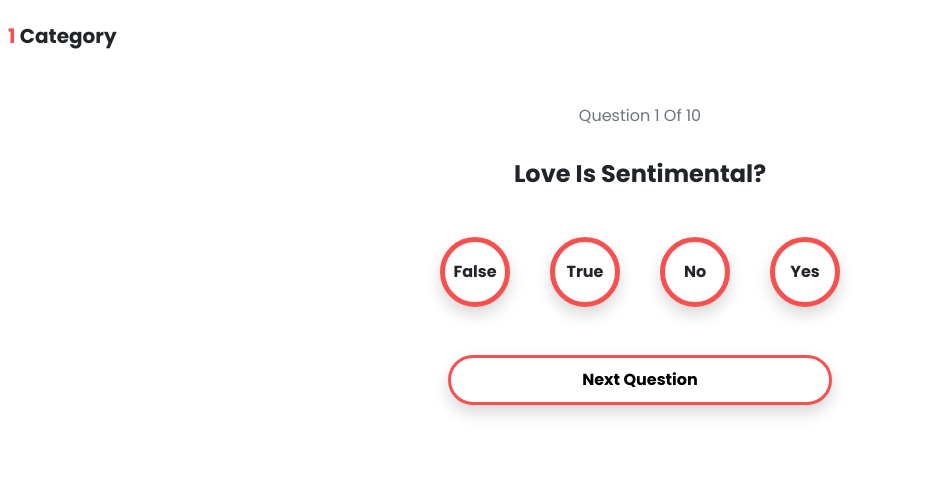
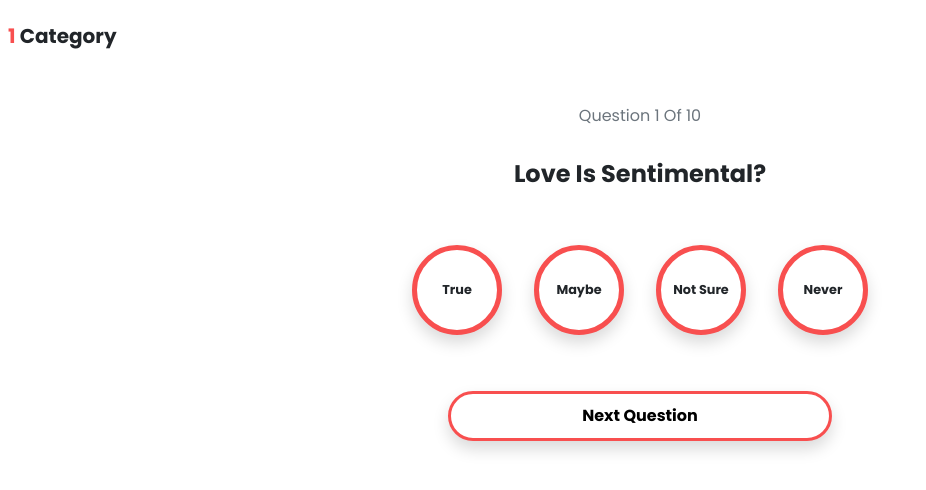
Before and after one commit to Adedoyin-Emmanuel/kingsword-demo-game, a React (Create React App) app: page /app/category/1 in a window 1280 px wide. Shown: the top 490 px of the page, without its empty margins (0-926 px from the left). Built offline with nearby package versions, Linux system fonts and the light colour scheme.

Commit message:
Updated the answers styles, and quizData JSON file

```diff
--- a/public/questions/quizData.json
+++ b/public/questions/quizData.json
@@ -21,7 +21,7 @@
         "options":[
            "Agape",
            "Romantic",
-           "",
+           "dgdgd",
            "Family"
         ],
         "correctAnswer": 0
@@ -49,7 +49,7 @@
         "options":[
            "Agape",
            "Romantic",
-           "",
+           "dgdgd",
            "Family"
         ],
         "correctAnswer": 0
@@ -63,7 +63,7 @@
         "options":[
            "Agape",
            "Romantic",
-           "",
+           "gdggdd",
            "Family"
         ],
         "correctAnswer": 0
--- a/src/components/answer.tsx
+++ b/src/components/answer.tsx
@@ -9,9 +9,9 @@ const Answer = ({text, onClick}: answerProps):JSX.Element =>{
     return (
         <React.Fragment>
 
-            <section className="col-6 col-md-3 d-flex align-items-center justify-content-center" >
+            <section className="col-6 col-md-3 d-flex align-items-center justify-content-center p-2" >
                 <section className="answer-container-inner-section d-flex align-items-center justify-content-center shadow my-4 mx-2" onClick={onClick}>
-                   <h6 className="answer-text fw-bold fs-6 text-capitalize m-0" id={text}>{text}</h6>
+                   <p className="answer-text brand-small-text-2 fw-bold text-capitalize m-0" id={text}>{text}</p>
                 </section>
             </section>
 
--- a/src/includes/styles/customStyles.css
+++ b/src/includes/styles/customStyles.css
@@ -216,8 +216,8 @@
 .answer-container-inner-section
 {
     background:var(--brand-white-color);
-    width:70px;
-    height:70px;
+    width:90px;
+    height:90px;
     border-radius: 50% !important;
     border:5px solid var(--brand-category-love-color);
     transition: .7s;
--- a/src/pages/Game.tsx
+++ b/src/pages/Game.tsx
@@ -107,7 +107,7 @@ const Game = (): JSX.Element => {
 
         <section className="game-area d-flex jusify-content-center flex-column my-2 ">
           <QuestionLengthTracker
-            currentQuestion={1}
+            currentQuestion={counter + 1}
             totalQuestionLength={parseInt(
               db.get("KINGSWORD_GAME_TOTAL_QUESTIONS")
             )}
@@ -116,25 +116,25 @@ const Game = (): JSX.Element => {
           <section className="container d-flex align-items-center justify-content-center">
             <section className="answer-area row">
               <Answer
-                text="false"
+                text={(questions) && questions.options[0]}
                 onClick={(event: MouseEvent<HTMLDivElement>) =>
                   handleAnswerClick(event)
                 }
               />
               <Answer
-                text="true"
+                text={(questions) && questions.options[1]}
                 onClick={(event: MouseEvent<HTMLDivElement>) =>
                   handleAnswerClick(event)
                 }
               />
               <Answer
-                text="no"
+               text={(questions) && questions.options[2]}
                 onClick={(event: MouseEvent<HTMLDivElement>) =>
                   handleAnswerClick(event)
                 }
               />
               <Answer
-                text="yes"
+               text={(questions) && questions.options[3]}
                 onClick={(event: MouseEvent<HTMLDivElement>) =>
                   handleAnswerClick(event)
                 }
```
